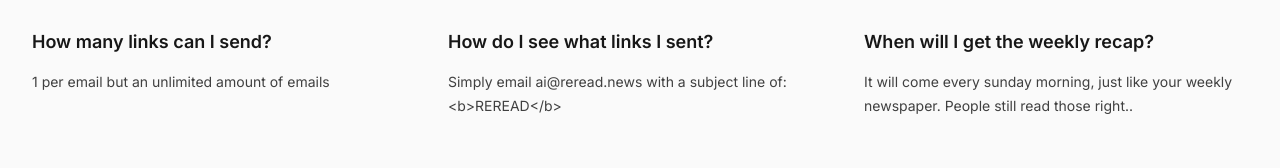
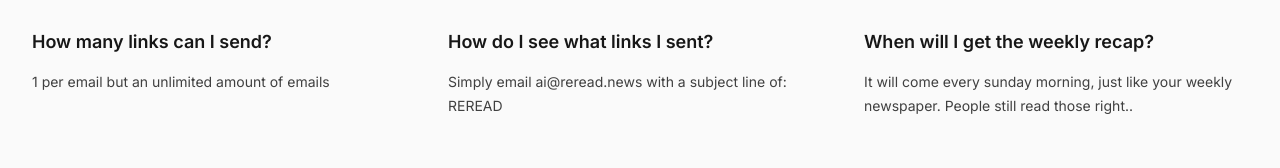
Before and after one commit to tmoreton/reread.news, a Next.js app: page / in a window 1280 px wide. Shown: the part 2167-2335 px from the top of the page. Built offline with nearby package versions, Linux system fonts and the light colour scheme.

Commit message:
update logo

```diff
--- a/src/components/Faqs.tsx
+++ b/src/components/Faqs.tsx
@@ -10,7 +10,7 @@ const faqs = [
   [
     {
       question: 'How do I see what links I sent?',
-      answer: 'Simply email ai@reread.news with a subject line of: <b>REREAD</b>',
+      answer: 'Simply email ai@reread.news with a subject line of: REREAD',
     },
   ],
   [
```
Also changed, not shown: src/images/email-hero.png, src/images/qr-code.svg (deleted).
